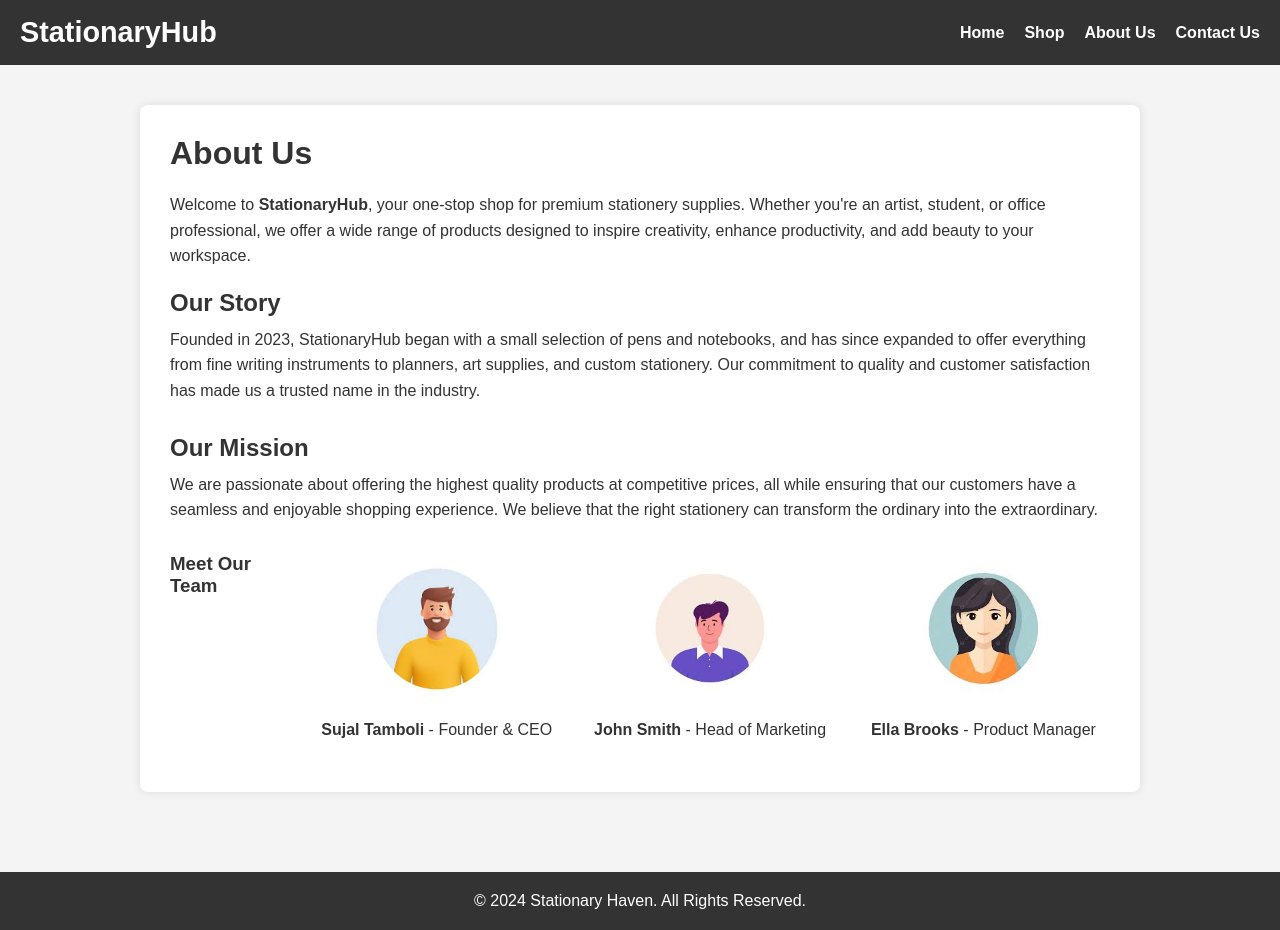
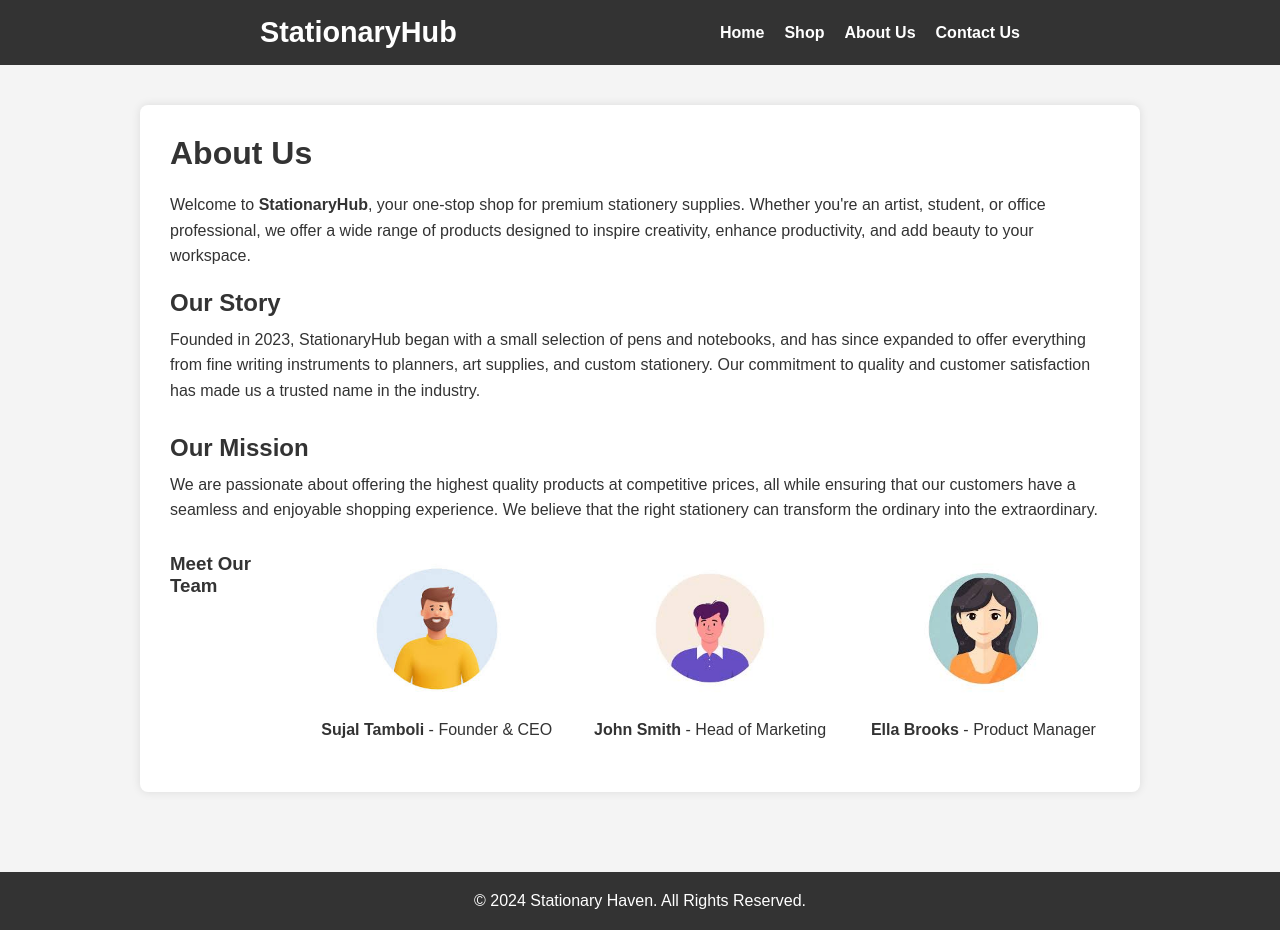
Before and after one commit to sujaltamboli99/StationaryHub, a plain HTML site: page about us .html in a window 1280 px wide. Drawn offline with Linux system fonts and the light colour scheme.

Commit message:
Update aboutus.css

```diff
--- a/aboutus.css
+++ b/aboutus.css
@@ -23,7 +23,7 @@ nav {
     display: flex;
     justify-content: space-between;
     align-items: center;
-    max-width: 100vmain;
+    max-width: 100vmin;
     margin: 0 auto;
     padding: 0 20px;
 }
```
